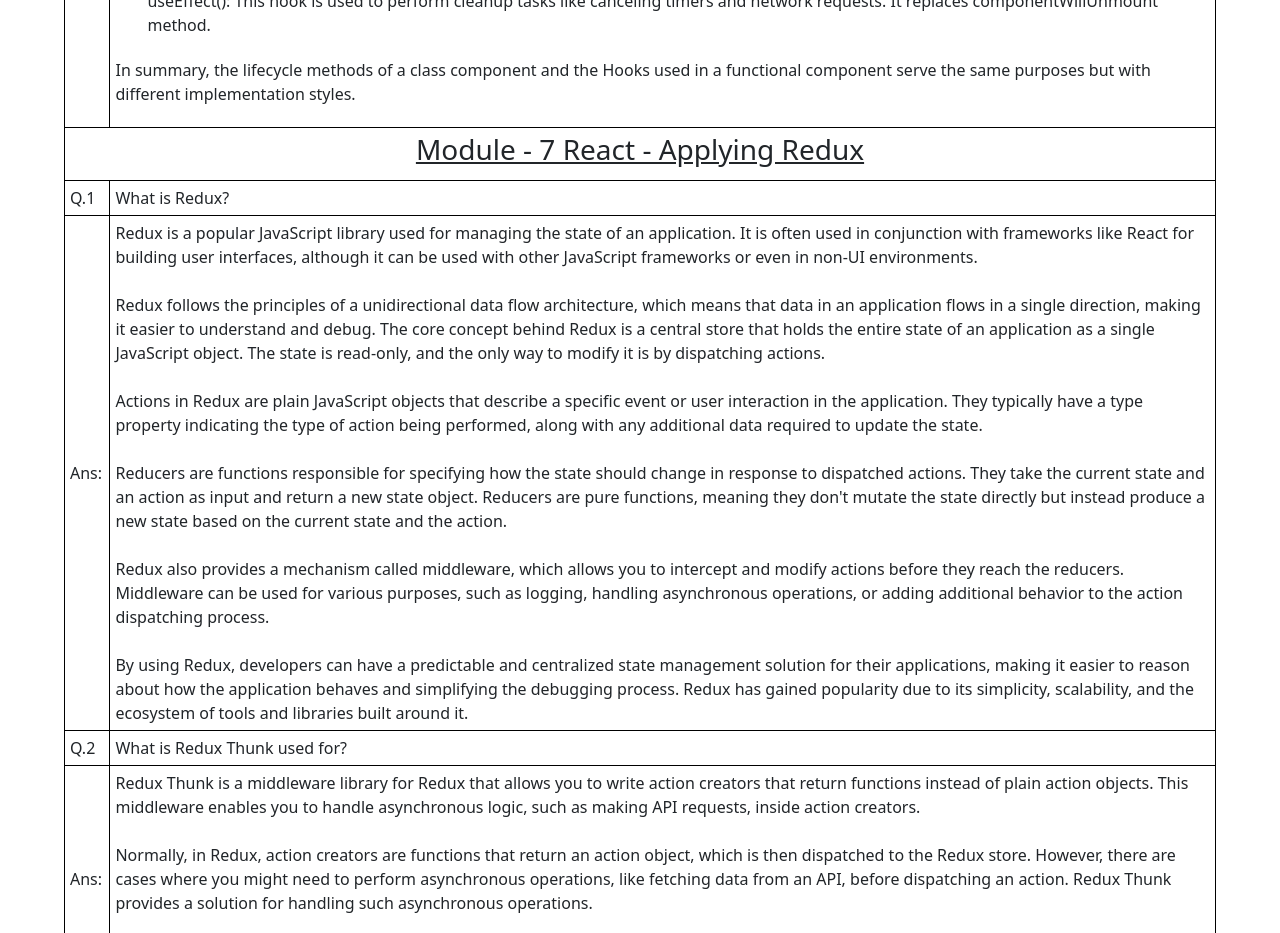
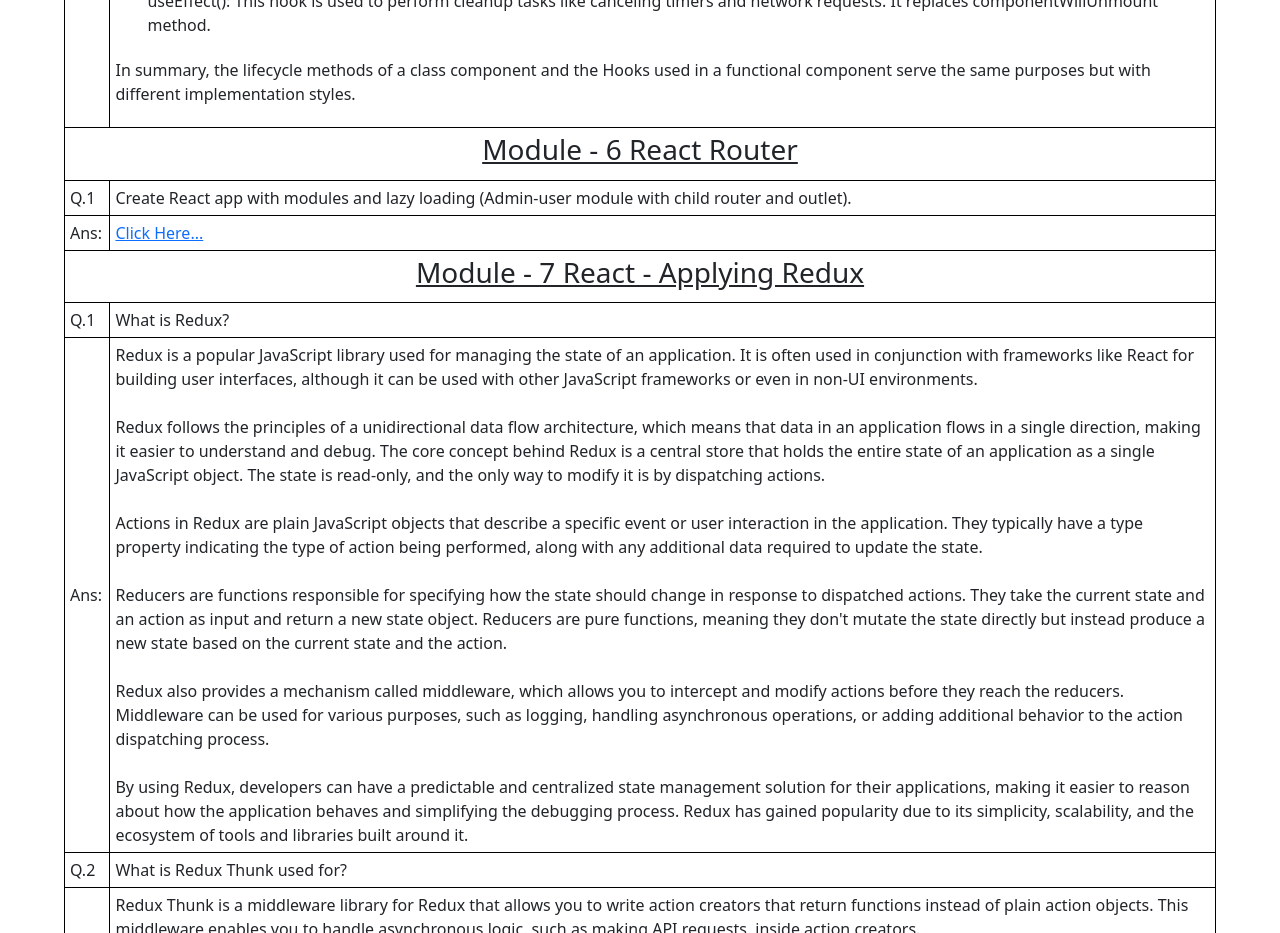
Before and after one commit to hunainchhipa/tops_react_assignment, a React (Create React App) app in the folder react_assignment/: page / in a window 1280 px wide. Shown: the part 9420-10353 px from the top of the page. Built offline with nearby package versions, Linux system fonts and the light colour scheme.

Commit message:
Lazy Laoding

```diff
--- /dev/null
+++ b/react_assignment/src/Component/LazyLoad.jsx
@@ -0,0 +1,11 @@
+import React from "react";
+
+export default function LazyLoad() {
+  return (
+    <div>
+      <h1 className="position-absolute top-50 start-50 translate-middle">
+        This is the Example of Lazy Loading.
+      </h1>
+    </div>
+  );
+}
--- a/react_assignment/src/Component/ReactAssignment.jsx
+++ b/react_assignment/src/Component/ReactAssignment.jsx
@@ -718,6 +718,26 @@
           </tr>
           <tr>
             <th colSpan="2">
+              <u>
+                <h3>Module - 6 React Router</h3>
+              </u>
+            </th>
+          </tr>
+          <tr>
+            <td>Q.1</td>
+            <td>
+              Create React app with modules and lazy loading (Admin-user module
+              with child router and outlet).
+            </td>
+          </tr>
+          <tr>
+            <td>Ans:</td>
+            <td>
+              <Link to="/lazyload">Click Here...</Link>
+            </td>
+          </tr>
+          <tr>
+            <th colSpan="2">
               <h3>
                 <u>Module - 7 React - Applying Redux</u>
               </h3>
--- a/react_assignment/src/Component/Route.jsx
+++ b/react_assignment/src/Component/Route.jsx
@@ -1,17 +1,37 @@
-import React from "react";
+import React, { Suspense, lazy } from "react";
 import { BrowserRouter as Router, Routes, Route } from "react-router-dom";
 import IncDec from "./Inc_Dec";
 import Table from "./ReactAssignment";
+import { wait } from "@testing-library/user-event/dist/utils";
 import List from "./List";
+
+//lazyload
+const LazyLoading = lazy(() => wait(2000).then(() => import("./LazyLoad")));
 
 export default function React_Assignment() {
   return (
     <>
       <Router>
         <Routes>
-          <Route path="/" element={<Table />}></Route>
-          <Route path="/inc_dec" element={<IncDec />}></Route>
-          <Route path="/list" element={<List />}></Route>
+          <Route path="/" element={<Table />} />
+          <Route path="/inc_dec" element={<IncDec />} />
+          <Route path="/list" element={<List />} />
+          <Route
+            path="/lazyload"
+            element={
+              <Suspense
+                fallback={
+                  <div className="position-absolute top-50 start-50 translate-middle">
+                    <div className="spinner-border" role="status">
+                      <span className="visually-hidden">Loading...</span>
+                    </div>
+                  </div>
+                }
+              >
+                <LazyLoading />
+              </Suspense>
+            }
+          />
         </Routes>
       </Router>
     </>
```
